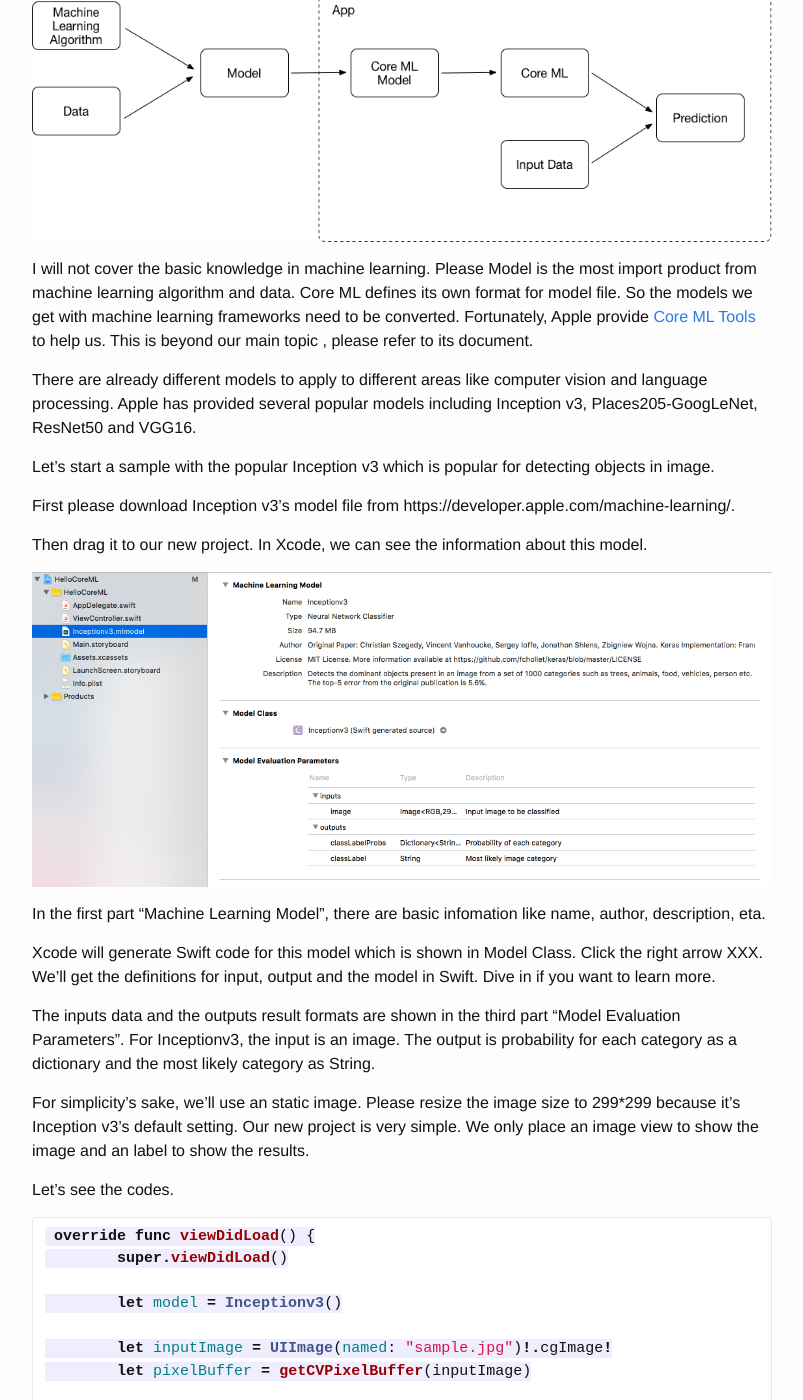
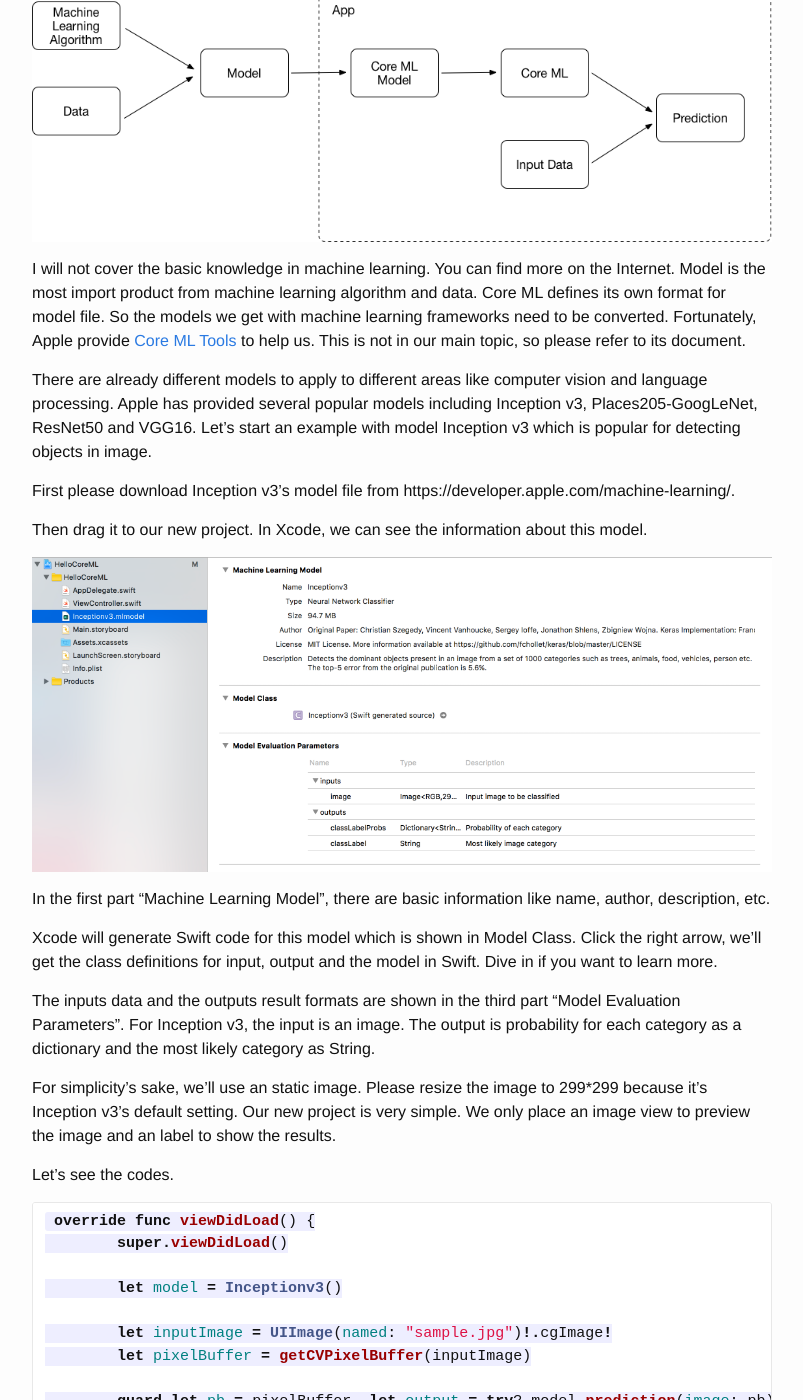
Before and after one commit to GitPeng/GitPeng.github.io, a Jekyll site: the page built from _posts/2017-06-06-Swift-World-Whats-New-In-iOS11-CoreML.markdown, in a window 1280 px wide and 1400 px high, scrolled down 462 px. Shown: the whole window, without its empty margins (238-1041 px from the left). Built offline with Jekyll 4.4.1, drawn with Linux system fonts in a browser that asks for light colours; comment, search, counter and statistics services are not loaded; some of the changed text lies outside the part shown.

Commit message:
fix typo errors in Swift World: What’s new in iOS 11 - Core ML

````diff
--- a/_posts/2017-06-06-Swift-World-Whats-New-In-iOS11-CoreML.markdown
+++ b/_posts/2017-06-06-Swift-World-Whats-New-In-iOS11-CoreML.markdown
@@ -13,12 +13,9 @@ Here is a simple figure to depict the complete process.
 
 ![ML](http://pengguo.xyz/resources/ML.png)
 
-I will not cover the basic knowledge in machine learning. Please
-Model is the most import product from machine learning algorithm and data. Core ML defines its own format for model file. So the models we get with  machine learning frameworks need to be converted. Fortunately, Apple provide [Core ML Tools](https://developer.apple.com/machine-learning/) to help us. This is beyond our main topic , please refer to its document.
+I will not cover the basic knowledge in machine learning. You can find more on the Internet. Model is the most import product from machine learning algorithm and data. Core ML defines its own format for model file. So the models we get with  machine learning frameworks need to be converted. Fortunately, Apple provide [Core ML Tools](https://developer.apple.com/machine-learning/) to help us. This is not in our main topic, so please refer to its document.
 
-There are already different models to apply to different areas like computer vision and language processing. Apple has provided several popular models including Inception v3,  Places205-GoogLeNet, ResNet50 and VGG16.
-
-Let’s start a sample with the popular Inception v3 which is popular for detecting objects in image.
+There are already different models to apply to different areas like computer vision and language processing. Apple has provided several popular models including Inception v3,  Places205-GoogLeNet, ResNet50 and VGG16. Let’s start an example with model Inception v3 which is popular for detecting objects in image.
 
 First please download Inception v3’s model file from https://developer.apple.com/machine-learning/.
 
@@ -26,13 +23,13 @@ Then drag it to our new project. In Xcode, we can see the information about this
 
 ![ModelInfo](http://pengguo.xyz/resources/ModelInfo.png)
 
-In the first part “Machine Learning Model”, there are basic infomation like name, author, description, eta.
+In the first part “Machine Learning Model”, there are basic information like name, author, description, etc.
 
-Xcode will generate Swift code for this model which is shown in Model Class. Click the right arrow XXX. We’ll get the definitions for input, output and the model in Swift. Dive in if you want to learn more.
+Xcode will generate Swift code for this model which is shown in Model Class. Click the right arrow, we’ll get the class definitions for input, output and the model in Swift. Dive in if you want to learn more.
 
-The inputs data and the outputs result formats are shown in the third part “Model Evaluation Parameters”. For Inceptionv3, the input is an image. The output is probability for each category as a dictionary and the most likely category as String.
+The inputs data and the outputs result formats are shown in the third part “Model Evaluation Parameters”. For Inception v3, the input is an image. The output is probability for each category as a dictionary and the most likely category as String.
 
-For simplicity's sake, we’ll use an static image. Please resize the image size to 299*299 because it’s Inception v3’s default setting. Our new project is very simple. We only place an image view to show the image and an label to show the results.
+For simplicity's sake, we’ll use an static image. Please resize the image to 299*299 because it’s Inception v3’s default setting. Our new project is very simple. We only place an image view to preview the image and an label to show the results.
 
 Let’s see the codes.
 
@@ -52,7 +49,7 @@ Let’s see the codes.
     }
 ```
 
-In the codes, we initialize a Inception v3 model. This class is generated by Xcode. In the second step, we read the input image and convert it to CVPixelBuffer with the helper function getCVPixelBuffer. At last we get the result by model’s prediction function. It’s so easy with the help of Xcode. I’ve uploaded the complete project to GitHub. Please first download Inception v3 model file from https://developer.apple.com/machine-learning/ and put in in project if you want to run it.
+In the codes, we initialize an Inception v3 model. This class is generated by Xcode. In the second step, we read the input image and convert it to CVPixelBuffer with the helper function getCVPixelBuffer. At last we get the result by model’s prediction function. It’s so easy with the help of Xcode. I’ve uploaded the complete project to GitHub. Please first download Inception v3 model file from https://developer.apple.com/machine-learning/ and put in in project if you want to run it.
 
 ![Result](http://pengguo.xyz/resources/result.png)
 
````
